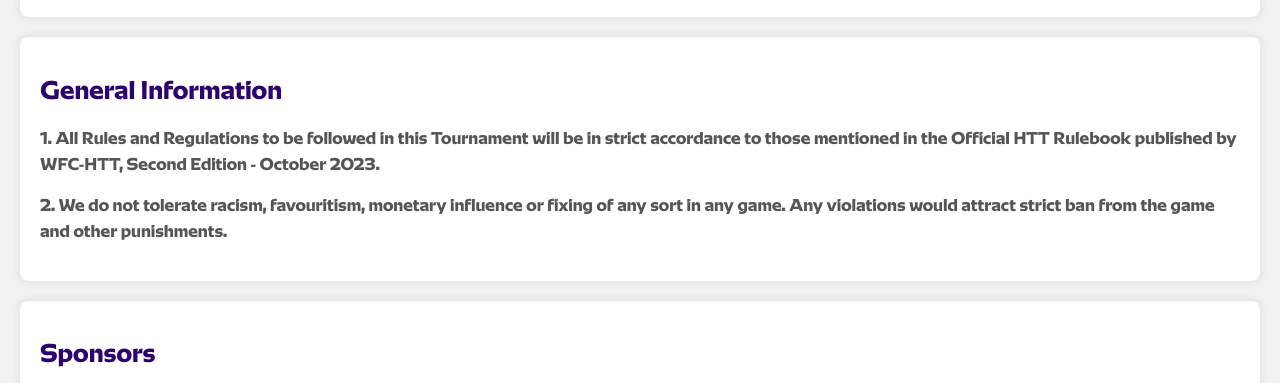
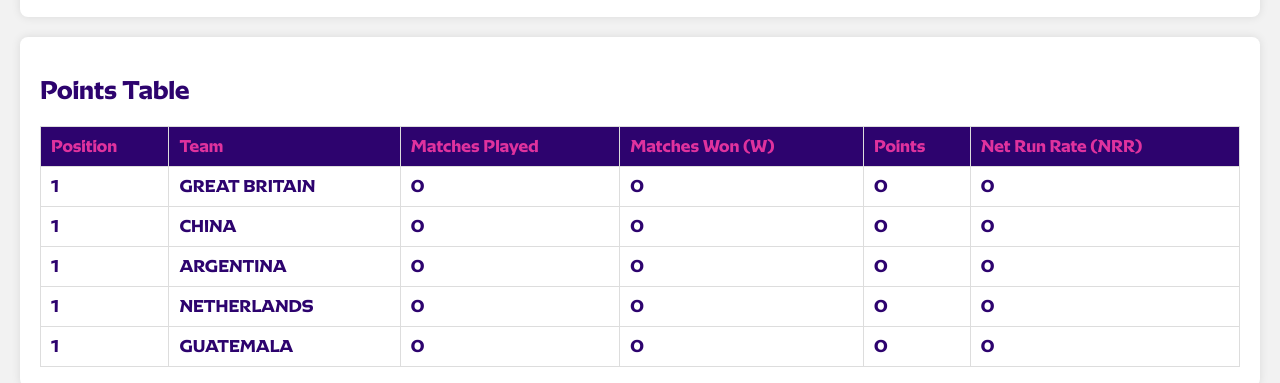
Before and after one commit to The-Nobleman-AB/HTT_WC_23, a plain HTML site: page index.html in a window 1280 px wide. Shown: the part 1481-1864 px from the top of the page. Drawn offline with Linux system fonts and the light colour scheme.

Commit message:
Update index.html

```diff
--- a/index.html
+++ b/index.html
@@ -86,6 +86,14 @@
 
         h2:last-child, table:last-child, ul:last-child {
             margin-bottom: 0;
+        }
+
+	@media only screen and (max-width: 600px) {
+            table {
+                width: 100%;
+                overflow-x: auto;
+                display: block;
+            }
         }
     </style>
 </head>
@@ -220,6 +228,60 @@
     </section>
 
     <section>
+        <h2>Points Table</h2>
+        <table>
+            <tr>
+		<th>Position</th>
+                <th>Team</th>
+                <th>Matches Played</th>
+                <th>Matches Won (W)</th>
+                <th>Points</th>
+		<th>Net Run Rate (NRR)</th>
+            </tr>
+            <tr>
+                <td>1</td>
+                <td>GREAT BRITAIN</td>
+                <td>0</td>
+		<td>0</td>
+                <td>0</td>
+                <td>0</td>
+            </tr>
+	    <tr>
+                <td>1</td>
+                <td>CHINA</td>
+		<td>0</td>
+		<td>0</td>
+                <td>0</td>
+                <td>0</td>
+            </tr>
+	    <tr>
+                <td>1</td>
+                <td>ARGENTINA</td>
+		<td>0</td>
+		<td>0</td>
+                <td>0</td>
+                <td>0</td>
+            </tr>
+	    <tr>
+                <td>1</td>
+                <td>NETHERLANDS</td>
+		<td>0</td>
+		<td>0</td>
+                <td>0</td>
+                <td>0</td>
+            </tr>
+	    <tr>
+                <td>1</td>
+                <td>GUATEMALA</td>
+		<td>0</td>
+		<td>0</td>
+                <td>0</td>
+                <td>0</td>
+            </tr>
+	</table>
+    </section>
+
+    <section>
         <h2>General Information</h2>
         <p>1. All Rules and Regulations to be followed in this Tournament will be in strict accordance to those mentioned in the Official HTT Rulebook published by WFC-HTT, Second Edition - October 2023.</p>
 	<p>2. We do not tolerate racism, favouritism, monetary influence or fixing of any sort in any game. Any violations would attract strict ban from the game and other punishments.</p>
```
